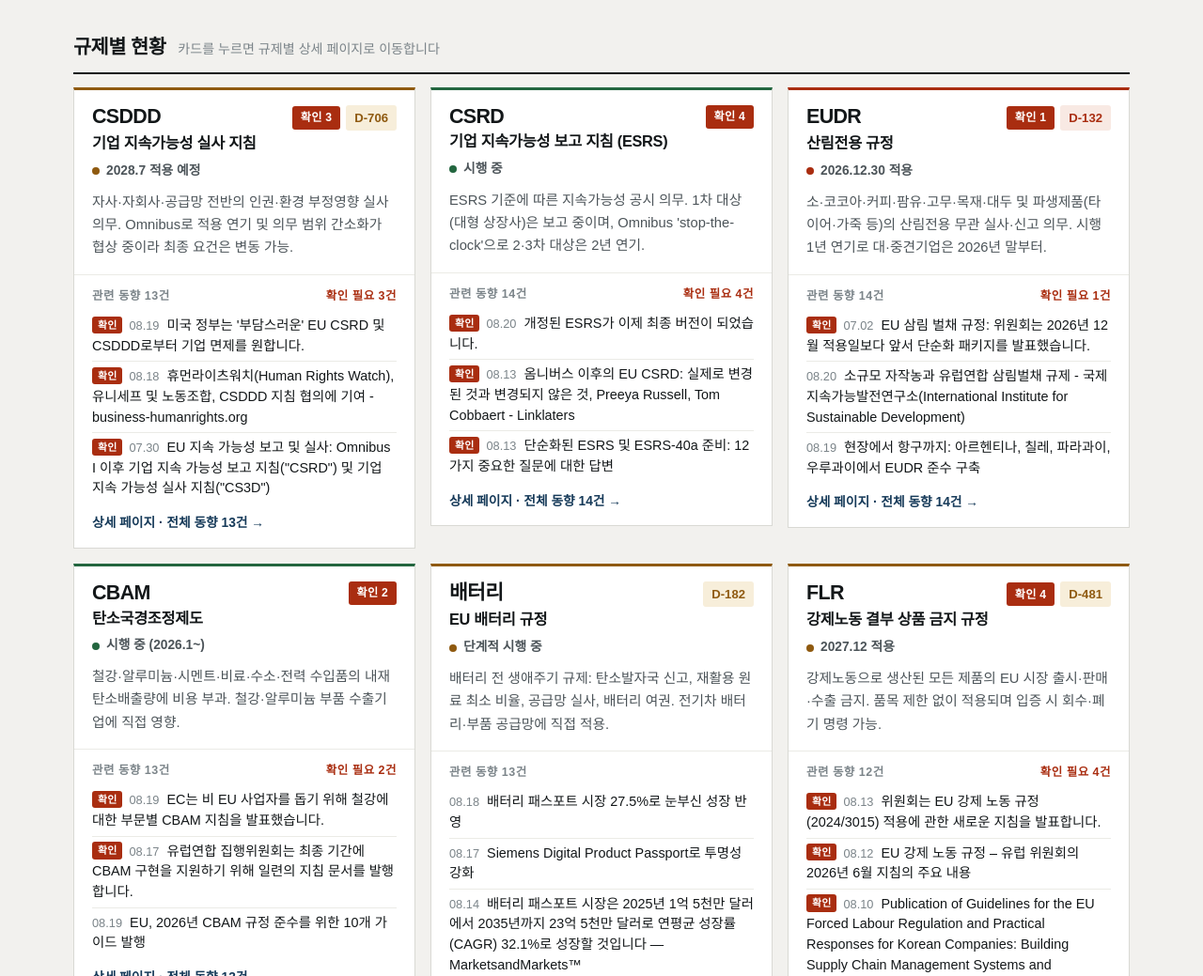
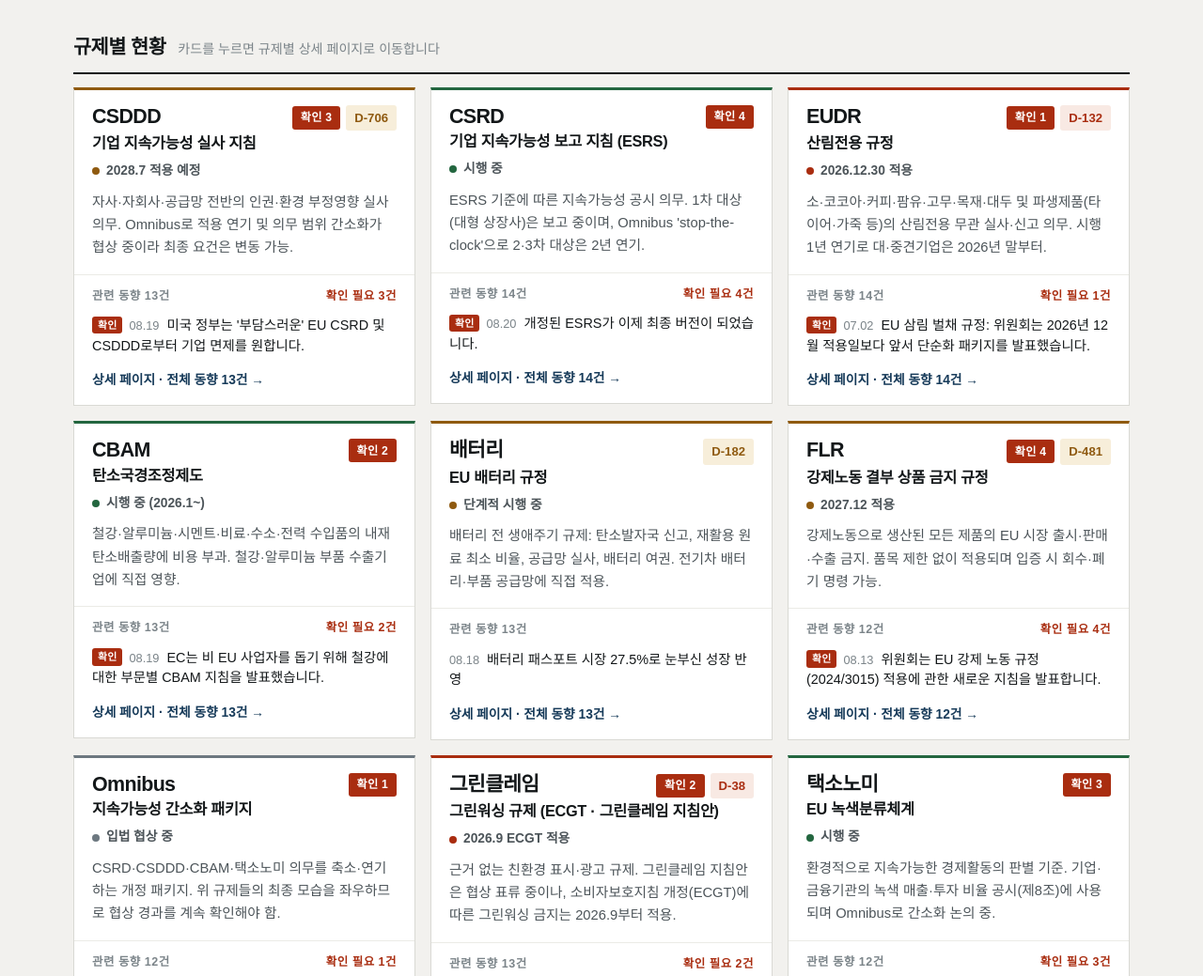
Before and after one commit to jihye0/esg-monitoring, a plain HTML site: page index.html in a window 1280 px wide. Shown: the part 519-1558 px from the top of the page at 94% size. Drawn offline with Linux system fonts and the light colour scheme; a web font is replaced by a local one.

Commit message:
규제 카드 관련 동향을 최신 1건으로 축소
Co-Authored-By: Claude Fable 5 <noreply@anthropic.com>

```diff
--- a/index.html
+++ b/index.html
@@ -111,7 +111,7 @@
   function card(r) {
       const col = colorOf(r);
       const ap = r.ap, lv = ap ? LV[ap.lv] : null;
-      const top3 = r.pool.slice(0, 3);
+      const top1 = r.pool.slice(0, 1);
       const href = "reg.html?id=" + r.id;
       const li = x => '<li>' +
         (x.alert ? '<span class="isalert" title="' + esc(x.alert) + '">확인</span>' : "") +
@@ -136,7 +136,7 @@
         '<div class="rc-news"><div class="nh"><span>관련 동향 ' + r.pool.length + "건</span>" +
           (r.alertN ? "<em>확인 필요 " + r.alertN + "건</em>" : "") + "</div>" +
           (r.pool.length
-            ? "<ul>" + top3.map(li).join("") + "</ul>"
+            ? "<ul>" + top1.map(li).join("") + "</ul>"
             : '<div class="none">최근 수집된 관련 기사가 없습니다.</div>') +
           '<a class="rc-more" href="' + href + '">상세 페이지 · 전체 동향 ' + r.pool.length + "건 →</a>" +
         "</div></article>";
```
